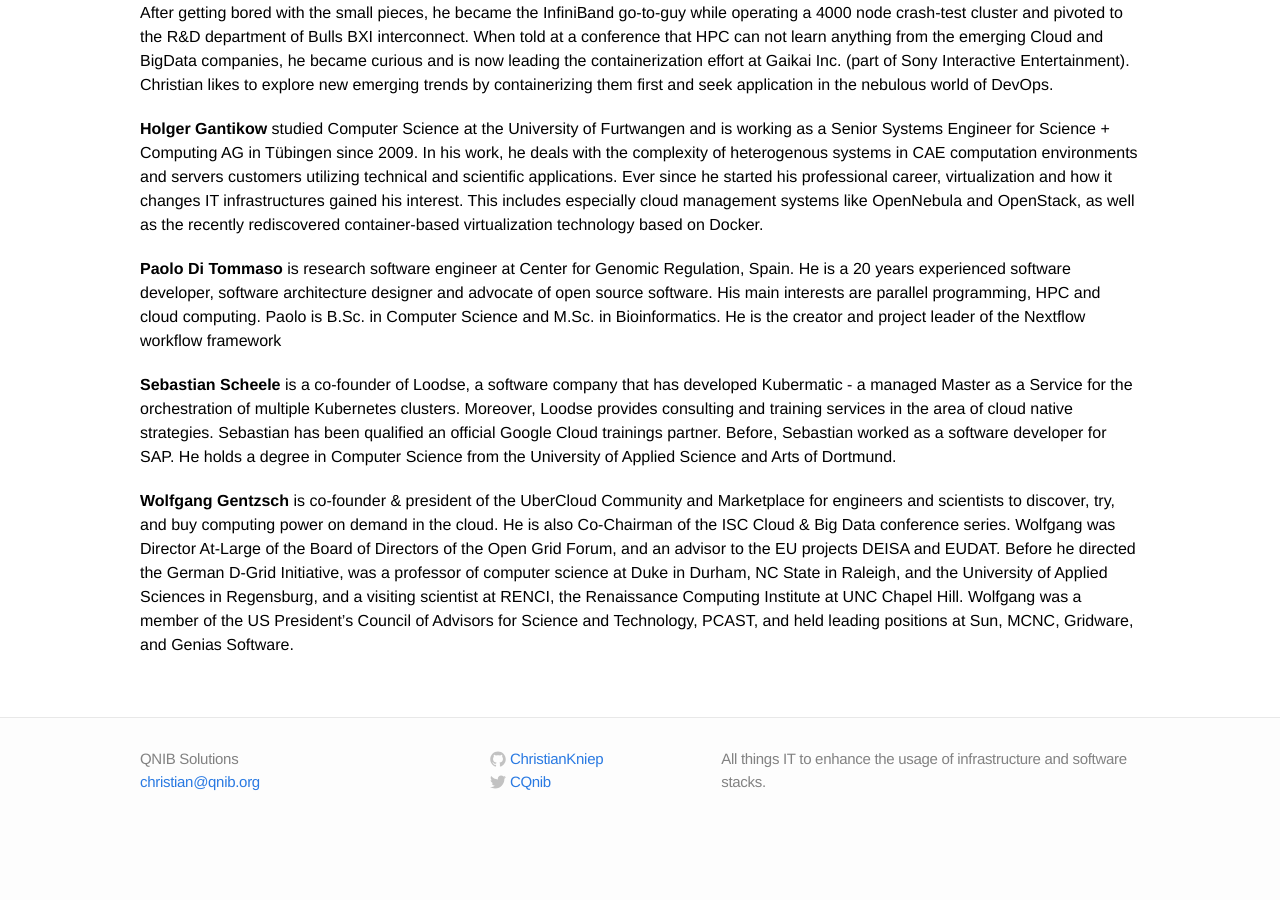
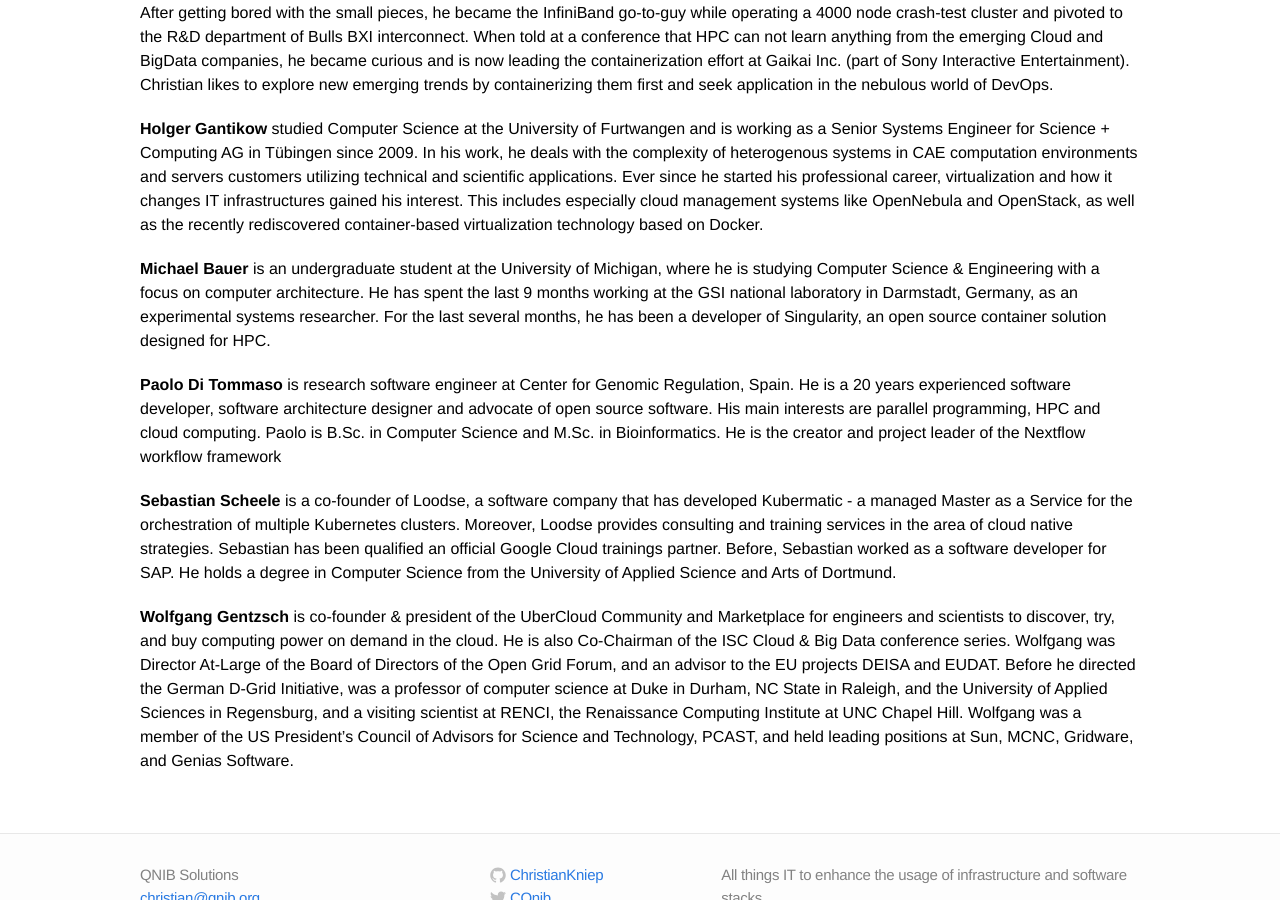
Before and after one commit to ChristianKniep/QNIBIncBlog, a Jekyll site: the page built from iscworkshop17.md, in a window 1280 px wide and 900 px high, scrolled down 1653 px. Built offline with Jekyll 4.4.1, drawn with Linux system fonts in a browser that asks for light colours; Markdown is read by kramdown in place of the engine named in the settings; before the commit the page ends 2491 px from its top, so only the background shows below that; some of the changed text lies outside the part shown.

Commit message:
sneak Michael in again

```diff
--- a/iscworkshop17.md
+++ b/iscworkshop17.md
@@ -34,7 +34,7 @@ The initial agenda reads as follows, the agenda is subject to refinements.
 | Slot# |  Time |  Title                                          | Speaker                         |
 |:-----:|:-----:|:------------------------------------------------|:--------------------------------|
 | 14:00 | 5min  | Introduction                                    | Christian Kniep                 |
-| 14:05 | 25min | Linux Containers Technology & Runtimes          | Holger Gantikow                 |
+| 14:05 | 25min | Linux Containers Technology & Runtimes          | Holger Gantikow, Michael Bauer  |
 | 14:30 | 30min | Docker Ecosystem: Engine, Swarm, Compose        | Christian Kniep                 |
 | 15:00 | 30min | Non-Docker Ecosystem: Kubernetes et al          | Sebastian Scheele               |
 | 15:30 | 15min | Workflow Orchestration with Nextflow            | Paolo Di Tommaso                |
@@ -55,8 +55,7 @@ Christian likes to explore new emerging trends by containerizing them first and
 
 **Holger Gantikow** studied Computer Science at the University of Furtwangen and is working as a Senior Systems Engineer for Science + Computing AG in Tübingen since 2009. In his work, he deals with the complexity of heterogenous systems in CAE computation environments and servers customers utilizing technical and scientific applications. Ever since he started his professional career, virtualization and how it changes IT infrastructures gained his interest. This includes especially cloud management systems like OpenNebula and OpenStack, as well as the recently rediscovered container-based virtualization technology based on Docker.
 
-<!--**Michael Bauer** is an undergraduate student at the University of Michigan, where he is studying Computer Science & Engineering with a focus on computer architecture. He has spent the last 9 months working at the GSI national laboratory in Darmstadt, Germany, as an experimental systems researcher. For the last several months, he has been a developer of Singularity, an open source container solution designed for HPC.
--->
+**Michael Bauer** is an undergraduate student at the University of Michigan, where he is studying Computer Science & Engineering with a focus on computer architecture. He has spent the last 9 months working at the GSI national laboratory in Darmstadt, Germany, as an experimental systems researcher. For the last several months, he has been a developer of Singularity, an open source container solution designed for HPC.
 
 **Paolo Di Tommaso** is research software engineer at Center for Genomic Regulation, Spain. He is a 20 years experienced software developer, software architecture designer and advocate of open source software. His main interests are parallel programming, HPC and cloud computing. Paolo is B.Sc. in Computer Science and M.Sc. in Bioinformatics. He is the creator and project leader of the Nextflow workflow framework
 
```
